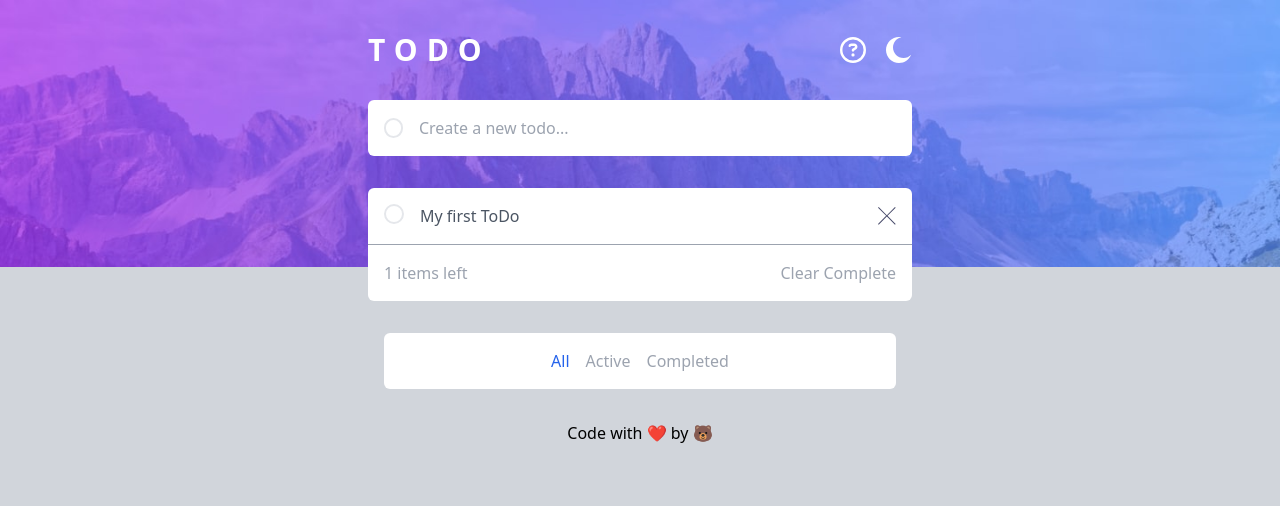
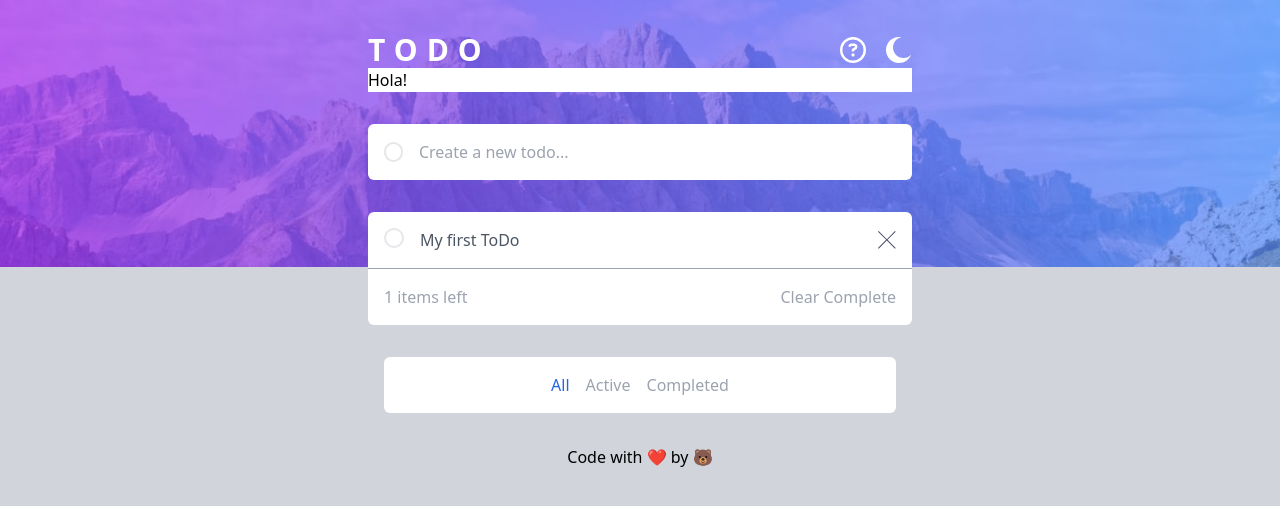
Before and after one commit to Yuniski/Todo-react-tailwild, a React (Vite) app: page / in a window 1280 px wide. Both pictures are taken after a click on the button 853 px from the left and 50 px from the top of the page. Shown: the top 506 px of the page. Built offline with nearby package versions, Linux system fonts and the light colour scheme.

Commit message:
help functionality

```diff
--- a/components/Header.jsx
+++ b/components/Header.jsx
@@ -19,6 +19,8 @@ const Header = () => {
     }
   }, [darkMode])
 
+  const [tooltipVisible, setTooltipVisible] = useState(false);
+
   return (
     <header className="container mx-auto px-4 pt-8 md:max-w-xl">
       <div className="flex justify-between">
@@ -26,7 +28,11 @@ const Header = () => {
           Todo
         </h1>
         <div className="flex justify-between">
-          <button className="mx-5">
+          <button
+            className="mx-5"
+            onMouseEnter={() => setTooltipVisible(!tooltipVisible)}
+            onMouseLeave={() => setTooltipVisible(!tooltipVisible)}
+          >
             <HelpIcon />
           </button>
           <button onClick={() => setDarkMode(!darkMode)}>
@@ -34,6 +40,11 @@ const Header = () => {
           </button>
         </div>
       </div>
+      <div className={`tooltip ${tooltipVisible ? '' : 'hidden'}`}>
+        <div className="bg-white">
+          <p>Hola!</p>
+        </div>
+      </div>
     </header>
   )
 }
```
